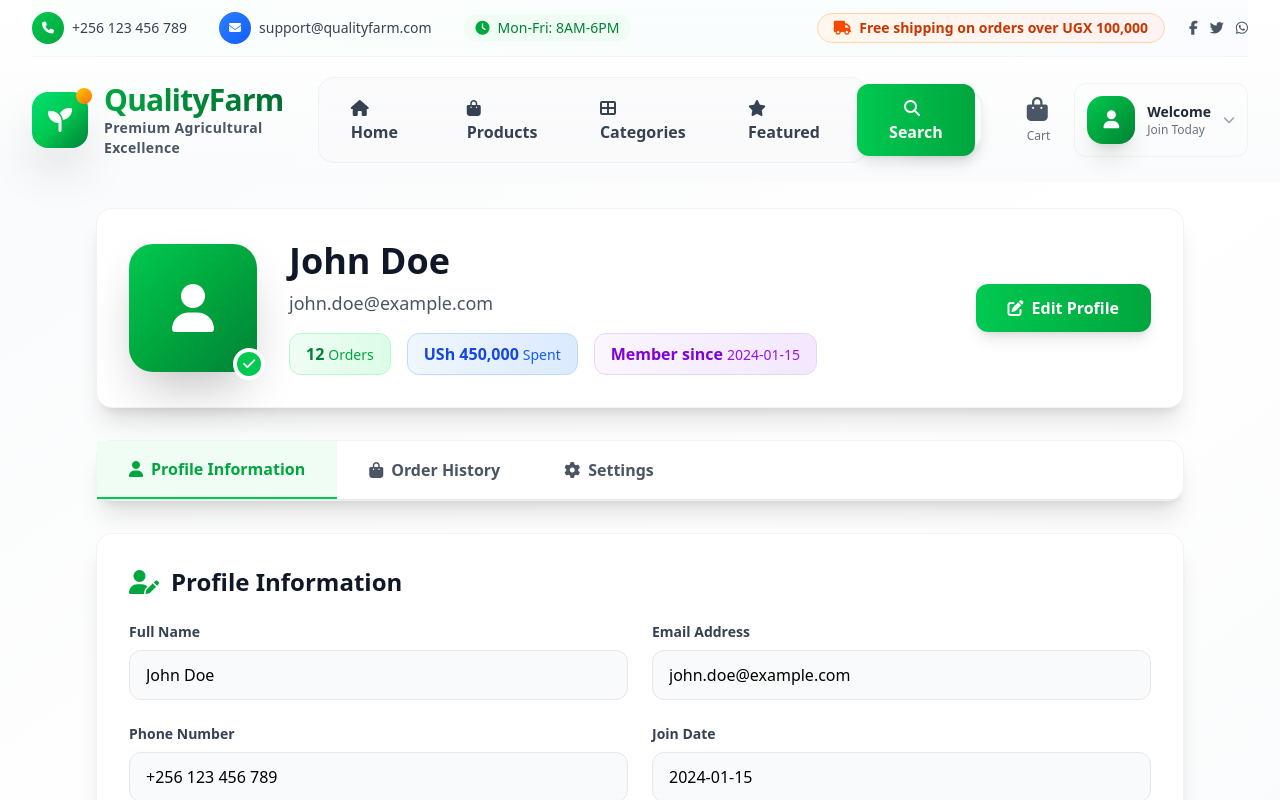
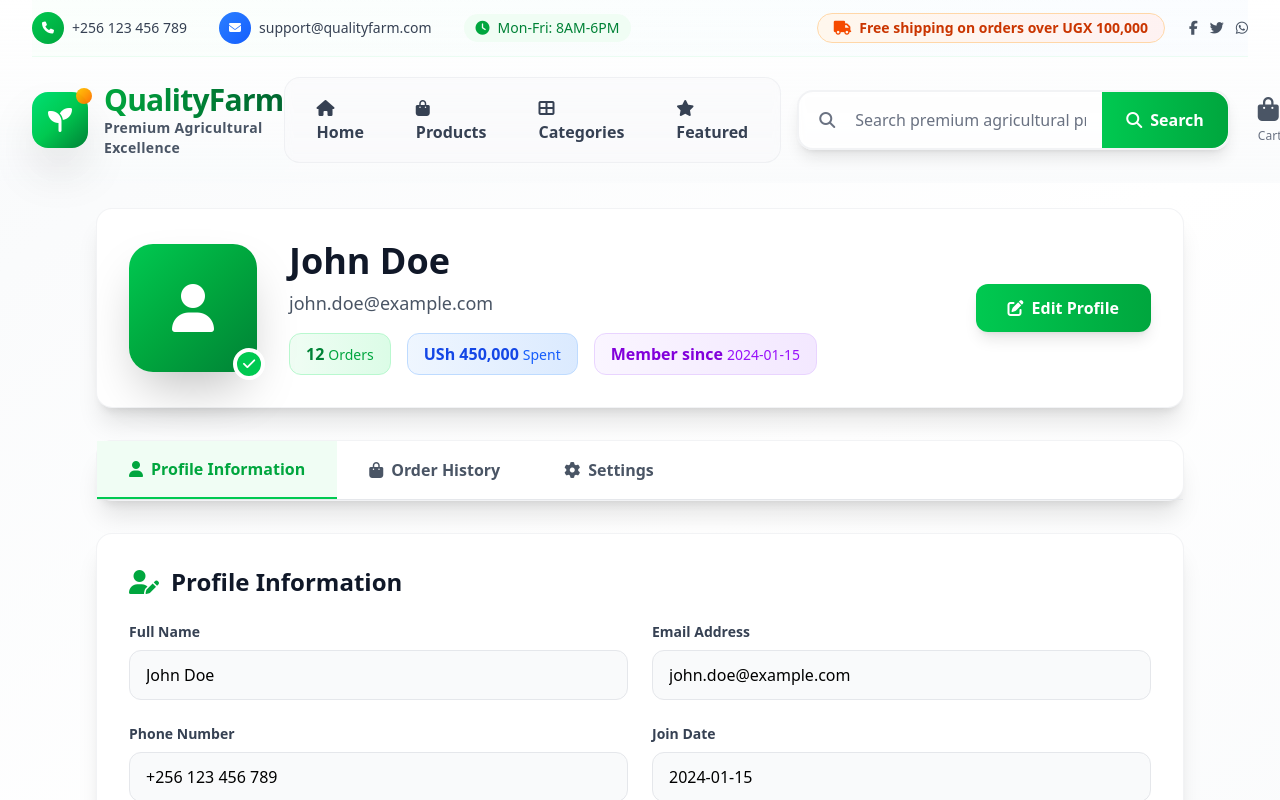
Before and after one commit to shaficnyonyintono/qualityfarm-f, a React (Vite) app in the folder qualityfarm/: page /profile in a window 1280 px wide. Shown: the top 800 px of the page. Built offline with nearby package versions, Linux system fonts and the light colour scheme.

Commit message:
fixing the disappearance of the profile on zoom 100%

```diff
--- a/qualityfarm/src/components/NavbarNew.jsx
+++ b/qualityfarm/src/components/NavbarNew.jsx
@@ -112,7 +112,7 @@ const Navbar = () => {
         </div>
 
         {/* Premium main navbar */}
-        <nav className="flex items-center justify-between py-5">
+        <nav className="flex items-center justify-between py-5 min-w-0">
           {/* Enhanced Logo */}
           <Link to="/" className="flex items-center gap-4 group">
             <div className="relative">
@@ -130,7 +130,7 @@ const Navbar = () => {
           </Link>
 
           {/* Enhanced Desktop Navigation */}
-          <div className="hidden lg:flex items-center gap-1 bg-gray-50/50 backdrop-blur-sm rounded-2xl px-2 py-2 border border-gray-200/50">
+          <div className="hidden md:flex items-center gap-1 bg-gray-50/50 backdrop-blur-sm rounded-2xl px-2 py-2 border border-gray-200/50">
             <Link
               to="/"
               className="px-6 py-2.5 text-gray-700 hover:text-white hover:bg-gradient-to-r hover:from-green-500 hover:to-green-600 font-semibold transition-all duration-300 rounded-xl relative group"
@@ -166,11 +166,11 @@ const Navbar = () => {
           </div>
 
           {/* Premium Search Bar */}
-          <div className="hidden sm:block flex-1 max-w-lg mx-8">
+          <div className="hidden md:block flex-1 max-w-md mx-4">
             <form onSubmit={handleSearch} className="relative group">
               <div className="absolute inset-0 bg-gradient-to-r from-green-500/20 to-blue-500/20 rounded-2xl blur-xl opacity-0 group-hover:opacity-100 transition-opacity duration-500"></div>
-              <div className="relative">
-                <div className="absolute inset-y-0 left-0 pl-5 flex items-center pointer-events-none">
+              <div className="relative flex items-center bg-white/80 backdrop-blur-sm border-2 border-gray-200/50 rounded-2xl shadow-lg hover:shadow-xl transition-all duration-300 focus-within:ring-4 focus-within:ring-green-500/20 focus-within:border-green-500 focus-within:bg-white">
+                <div className="absolute left-5 flex items-center pointer-events-none">
                   <i className="fas fa-search text-gray-500 group-focus-within:text-green-600 transition-colors duration-200"></i>
                 </div>
                 <input
@@ -178,26 +178,24 @@ const Navbar = () => {
                   placeholder="Search premium agricultural products..."
                   value={search}
                   onChange={e => setSearch(e.target.value)}
-                  className="w-full pl-14 pr-6 py-4 rounded-2xl border-2 border-gray-200/50 focus:ring-4 focus:ring-green-500/20 focus:border-green-500 outline-none transition-all duration-300 bg-white/80 backdrop-blur-sm focus:bg-white shadow-lg hover:shadow-xl font-medium placeholder-gray-500"
+                  className="flex-1 pl-14 pr-4 py-4 rounded-l-2xl bg-transparent outline-none font-medium placeholder-gray-500"
                 />
                 <button
                   type="submit"
-                  className="absolute inset-y-0 right-0 pr-2 flex items-center"
+                  className="bg-gradient-to-r from-green-500 to-green-600 hover:from-green-600 hover:to-green-700 text-white px-6 py-4 rounded-r-2xl font-semibold transition-all duration-300 hover:shadow-lg hover:scale-105 active:scale-95 flex items-center gap-2"
                 >
-                  <div className="bg-gradient-to-r from-green-500 to-green-600 hover:from-green-600 hover:to-green-700 text-white px-8 py-3 rounded-xl font-semibold transition-all duration-300 shadow-lg hover:shadow-xl hover:scale-105 active:scale-95">
-                    <i className="fas fa-search mr-2"></i>
-                    Search
-                  </div>
+                  <i className="fas fa-search"></i>
+                  <span className="hidden md:inline">Search</span>
                 </button>
               </div>
             </form>
           </div>
 
           {/* Premium Right section */}
-          <div className="flex items-center gap-3">
+          <div className="flex items-center gap-3 flex-shrink-0">
             {/* Mobile menu button */}
             <button
-              className="lg:hidden p-3 rounded-xl hover:bg-gray-100 transition-all duration-200 border border-gray-200"
+              className="md:hidden p-3 rounded-xl hover:bg-gray-100 transition-all duration-200 border border-gray-200"
               onClick={() => setMenuOpen(!menuOpen)}
             >
               <i className={`fas ${menuOpen ? 'fa-times' : 'fa-bars'} text-xl text-gray-700`}></i>
@@ -216,7 +214,7 @@ const Navbar = () => {
                   <div className="absolute -bottom-1 -right-1 h-3 w-3 bg-green-500 rounded-full animate-pulse"></div>
                 )}
               </div>
-              <span className="hidden lg:block text-xs text-gray-500 text-center mt-1 font-medium">Cart</span>
+              <span className="hidden md:block text-xs text-gray-500 text-center mt-1 font-medium">Cart</span>
             </Link>
 
             {/* Premium Profile */}
@@ -233,7 +231,7 @@ const Navbar = () => {
                     <div className="absolute -bottom-1 -right-1 h-4 w-4 bg-green-500 rounded-full border-2 border-white"></div>
                   )}
                 </div>
-                <div className="hidden lg:block text-left">
+                <div className="hidden md:block text-left">
                   <div className="text-sm font-bold text-gray-800">
                     {token && username ? username : 'Welcome'}
                   </div>
@@ -241,7 +239,7 @@ const Navbar = () => {
                     {token ? 'Premium Member' : 'Join Today'}
                   </div>
                 </div>
-                <i className="fas fa-chevron-down text-xs text-gray-400 hidden lg:block transition-transform duration-200 group-hover:rotate-180"></i>
+                <i className="fas fa-chevron-down text-xs text-gray-400 hidden md:block transition-transform duration-200 group-hover:rotate-180"></i>
               </button>
 
               {/* Profile dropdown */}
```
